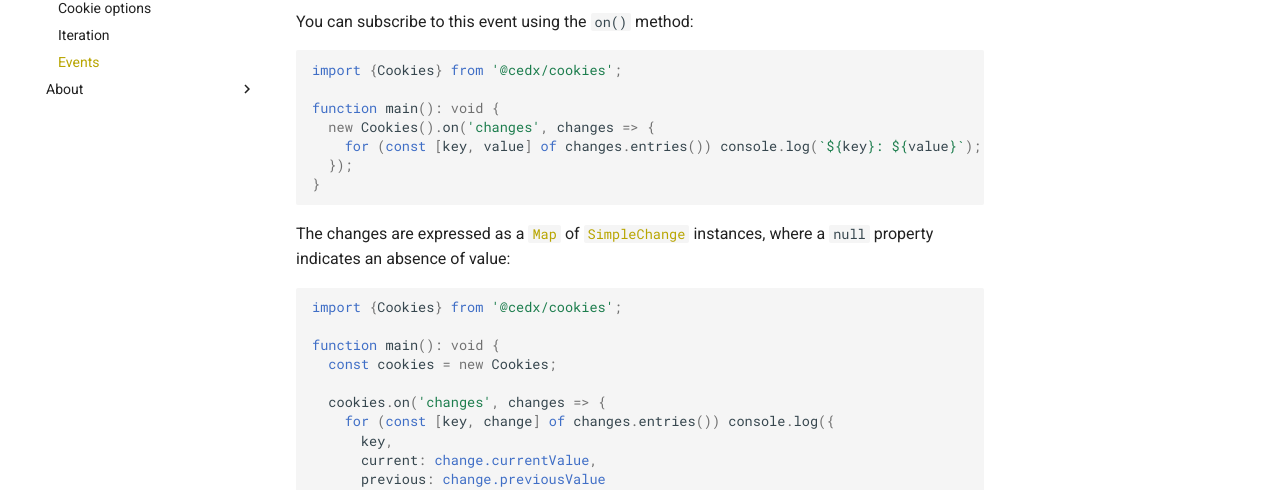
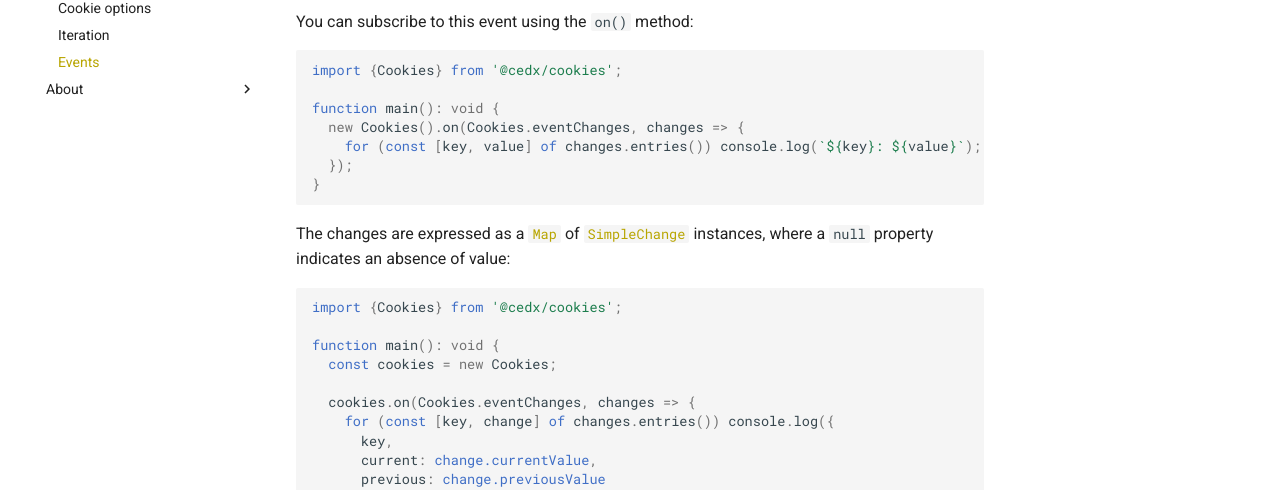
Before and after one commit to cedx/cookies.js, an MkDocs documentation site: the page built from doc/usage/events.md, in a window 1280 px wide and 1317 px high. Shown: the part 238-728 px from the top of the window. Built offline with MkDocs 1.6.1 and Material for MkDocs 9.7.7, drawn with Linux system fonts in a browser that asks for light colours; comment, search, counter and statistics services are not loaded.

Commit message:
Avoid the usage of magic strings

```diff
--- a/doc/usage/events.md
+++ b/doc/usage/events.md
@@ -10,7 +10,7 @@ You can subscribe to this event using the `on()` method:
 import {Cookies} from '@cedx/cookies';
 
 function main(): void {
-  new Cookies().on('changes', changes => {
+  new Cookies().on(Cookies.eventChanges, changes => {
     for (const [key, value] of changes.entries()) console.log(`${key}: ${value}`);
   });
 }
@@ -24,7 +24,7 @@ import {Cookies} from '@cedx/cookies';
 function main(): void {
   const cookies = new Cookies;
 
-  cookies.on('changes', changes => {
+  cookies.on(Cookies.eventChanges, changes => {
     for (const [key, change] of changes.entries()) console.log({
       key,
       current: change.currentValue,
```
Also changed, not shown: 1 other file.
